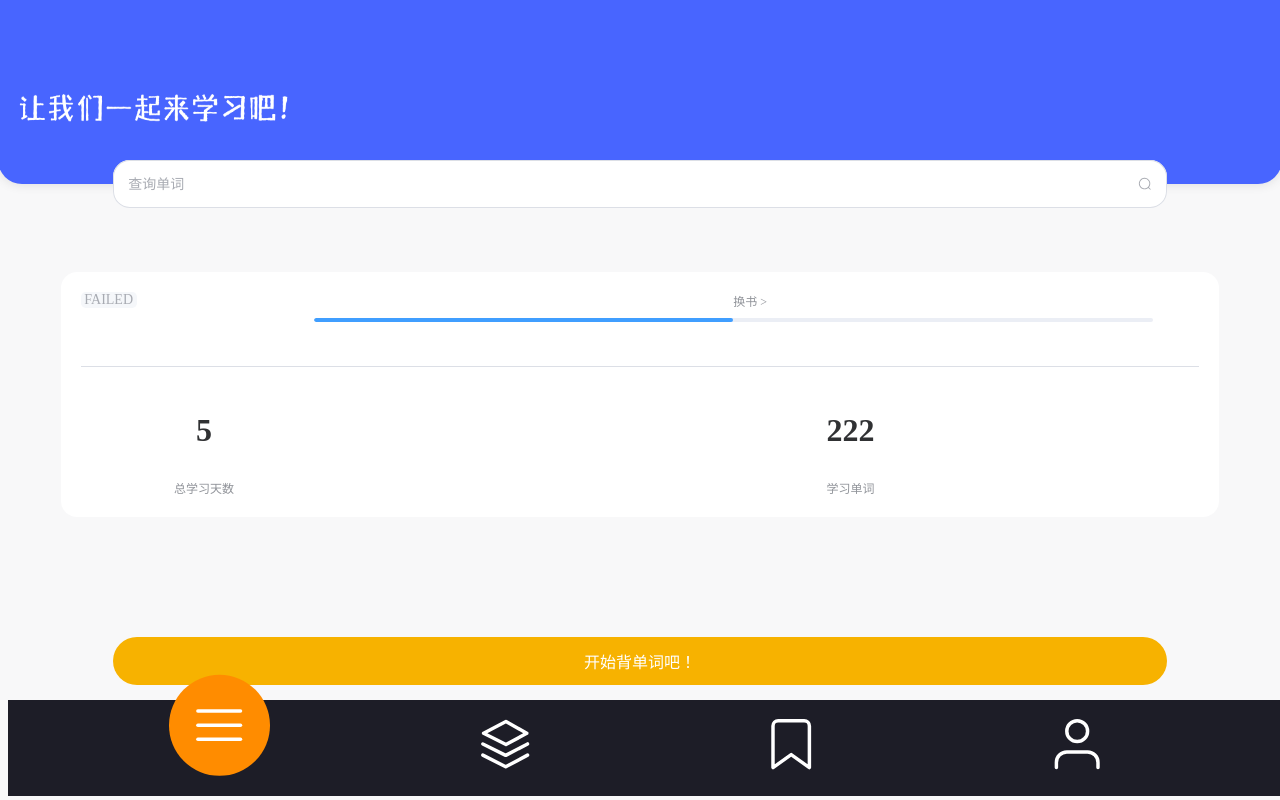
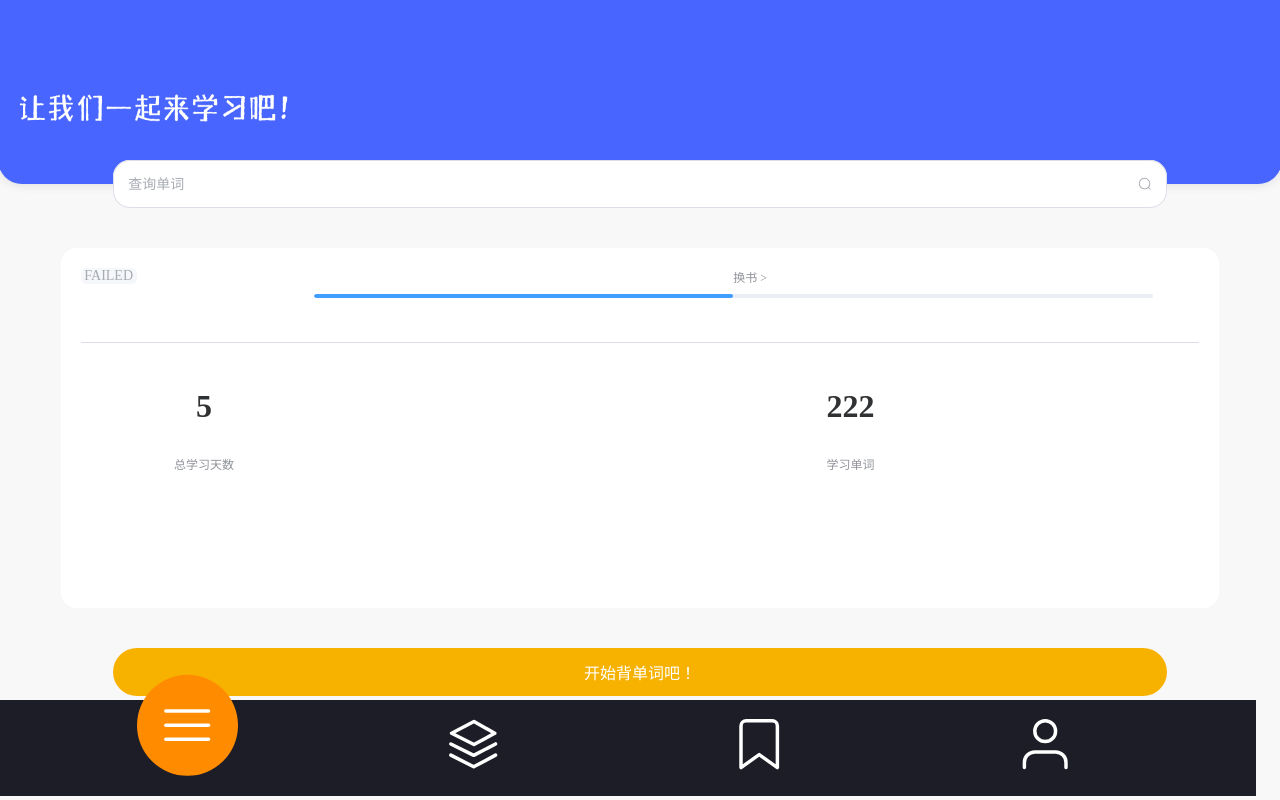
Before and after one commit to opslx/ttyy, a Vue app: page / in a window 1280 px wide. Built offline with nearby package versions, Linux system fonts and the light colour scheme; no server answers.

Commit message:
更新页面布局
Co-authored-by: liuxue <50452206+opslx@users.noreply.github.com>

```diff
--- a/src/components/index.vue
+++ b/src/components/index.vue
@@ -94,6 +94,7 @@ transition: background-color var(--duration);
 
 .menu{
 bottom: -6vh;
+margin-left: -2.5vw;
 display: inline-flex;
 width: 100vw;
 font-size: 1.5em;
--- a/src/views/book/index.vue
+++ b/src/views/book/index.vue
@@ -101,7 +101,7 @@ const filteredItems:any = computed(() => {
 #book-buttom{
     position: fixed;
     height: 3em;
-    top: 93.5vh;
+    top: 92.5vh;
     width: 80vw;
     border: none;
     border-radius:2em;
--- a/src/views/home/index.vue
+++ b/src/views/home/index.vue
@@ -46,9 +46,7 @@
                 <el-col :span="24">
                     <el-divider />
                 </el-col>
-            </el-row>
-            <el-row  justify="center">
-                <el-col :span="24">
+                <el-col id="book-card-user" :span="24">
                     <el-row justify="center">
                         <el-col :span="10" :offset="2">
                             <el-space alignment="center" direction="vertical">
@@ -70,7 +68,7 @@
 </el-row>
 <el-row justify="center">
     <el-col :span="20">
-        <el-card shadow="never" id="home-buttom">
+        <el-card @click="toReadWord" shadow="never" id="home-buttom">
             <div id="home-buttom-text" >
                 开始背单词吧！
             </div>
@@ -100,7 +98,6 @@ function selectBook(){
     router.push("/book")
 
 }
-console.log(bookId);
 
 getBook(bookId).then((res) => {
     console.log(res);
@@ -111,6 +108,15 @@ getBook(bookId).then((res) => {
 
 })
 
+function toReadWord(){
+
+    router.push({
+        path: '/word',
+        params:{
+          bookId: bookId
+        }
+    })
+}
 
 
 
@@ -142,13 +148,16 @@ getBook(bookId).then((res) => {
 }
 #home-book-card{
     border: none;
-    margin-top: 8vh;
+    height: 45vh;
+    margin-top: 5vh;
     border-radius:1em;
 }
+
+
 #home-buttom{
     height: 3em;
     border: none;
-    margin-top: 15vh;
+    margin-top: 5vh;
     border-radius:2em;
     background-color: #F7B200;
 }
```
